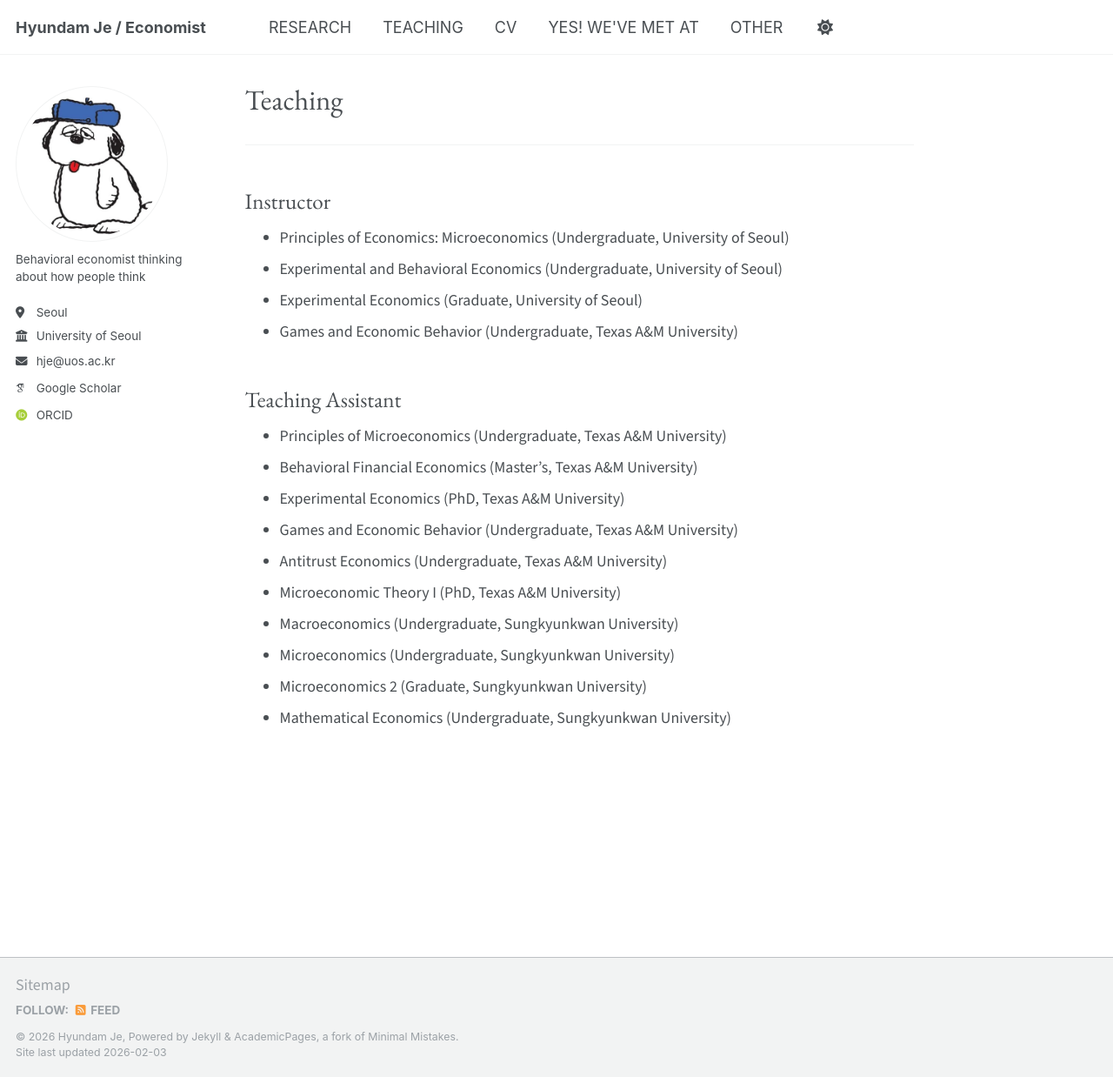
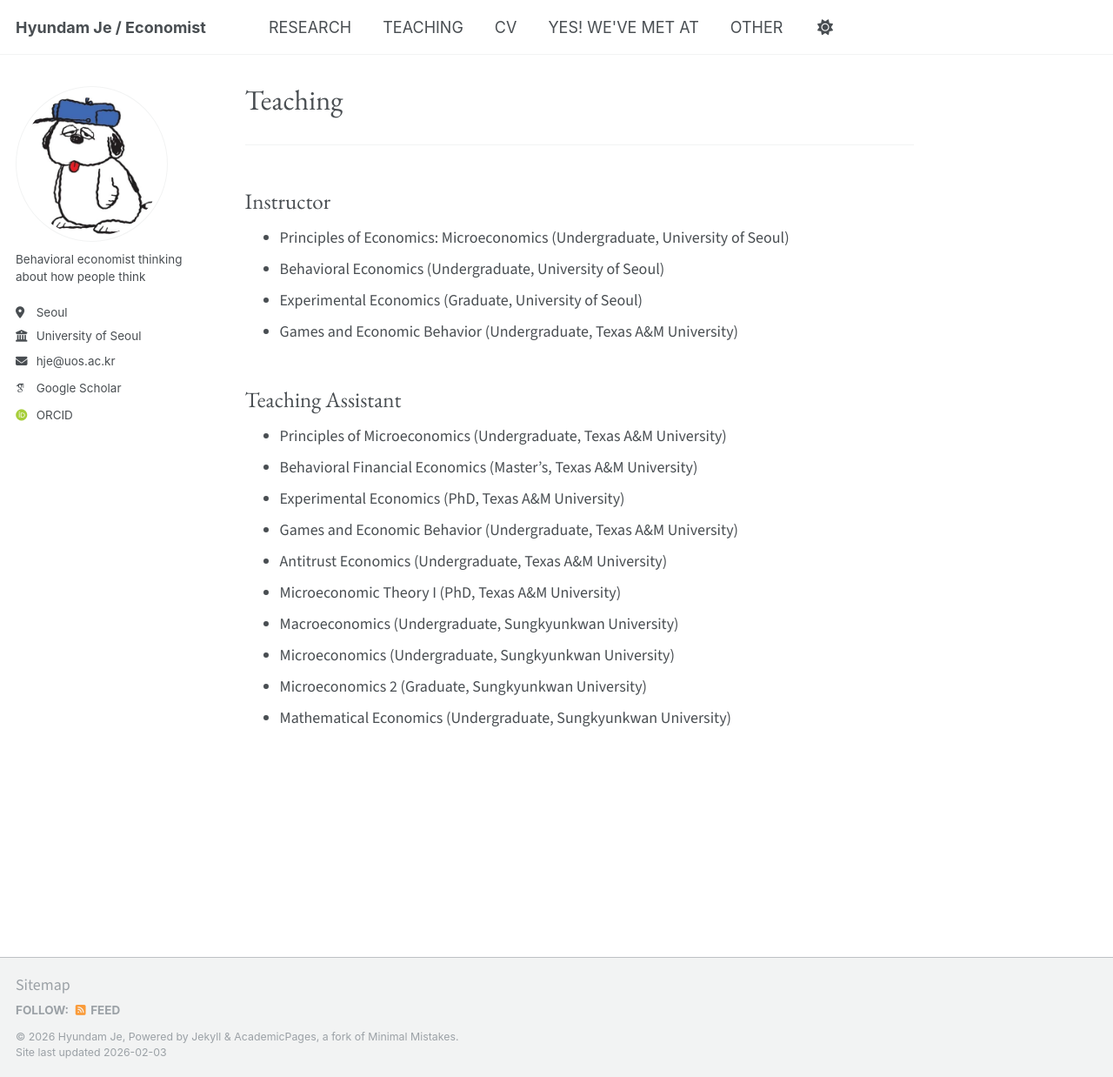
Before and after one commit to hyundamje/hyundamje.github.io, a Jekyll site: the page built from _pages/teaching.md, in a window 1280 px wide and 1238 px high. Shown: the whole window at 87% size. Built offline with Jekyll 4.4.1, drawn with Linux system fonts in a browser that asks for light colours; some web fonts are replaced.

Commit message:
Update teaching.md

```diff
--- a/_pages/teaching.md
+++ b/_pages/teaching.md
@@ -10,7 +10,7 @@ author_profile: true
 ### Instructor
 <ul style="margin-top:0.25rem">
 <li> Principles of Economics: Microeconomics (Undergraduate, University of Seoul) </li>
-<li> Experimental and Behavioral Economics (Undergraduate, University of Seoul) </li>
+<li> Behavioral Economics (Undergraduate, University of Seoul) </li>
 <li> Experimental Economics (Graduate, University of Seoul)  </li>
 <li> Games and Economic Behavior (Undergraduate, Texas A&M University) </li>
 </ul>
```
